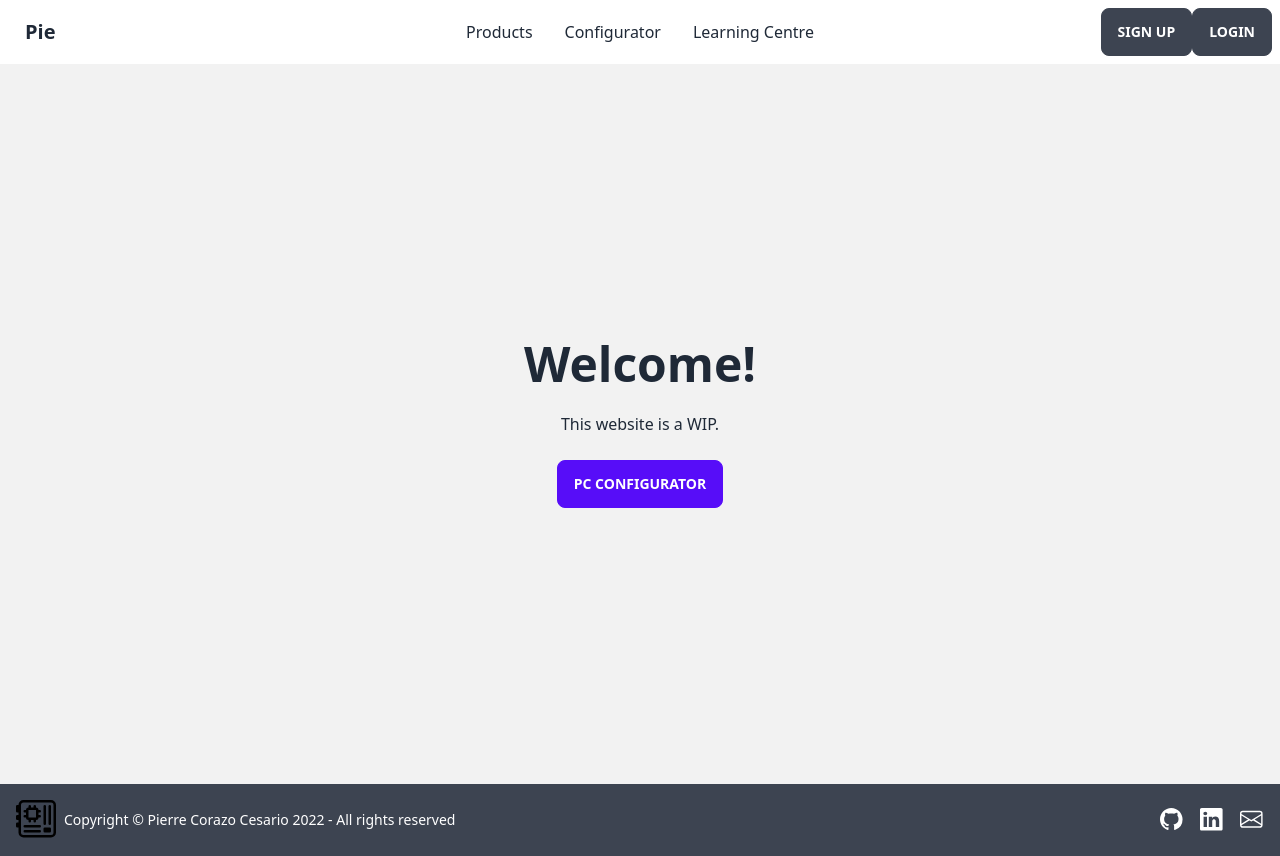
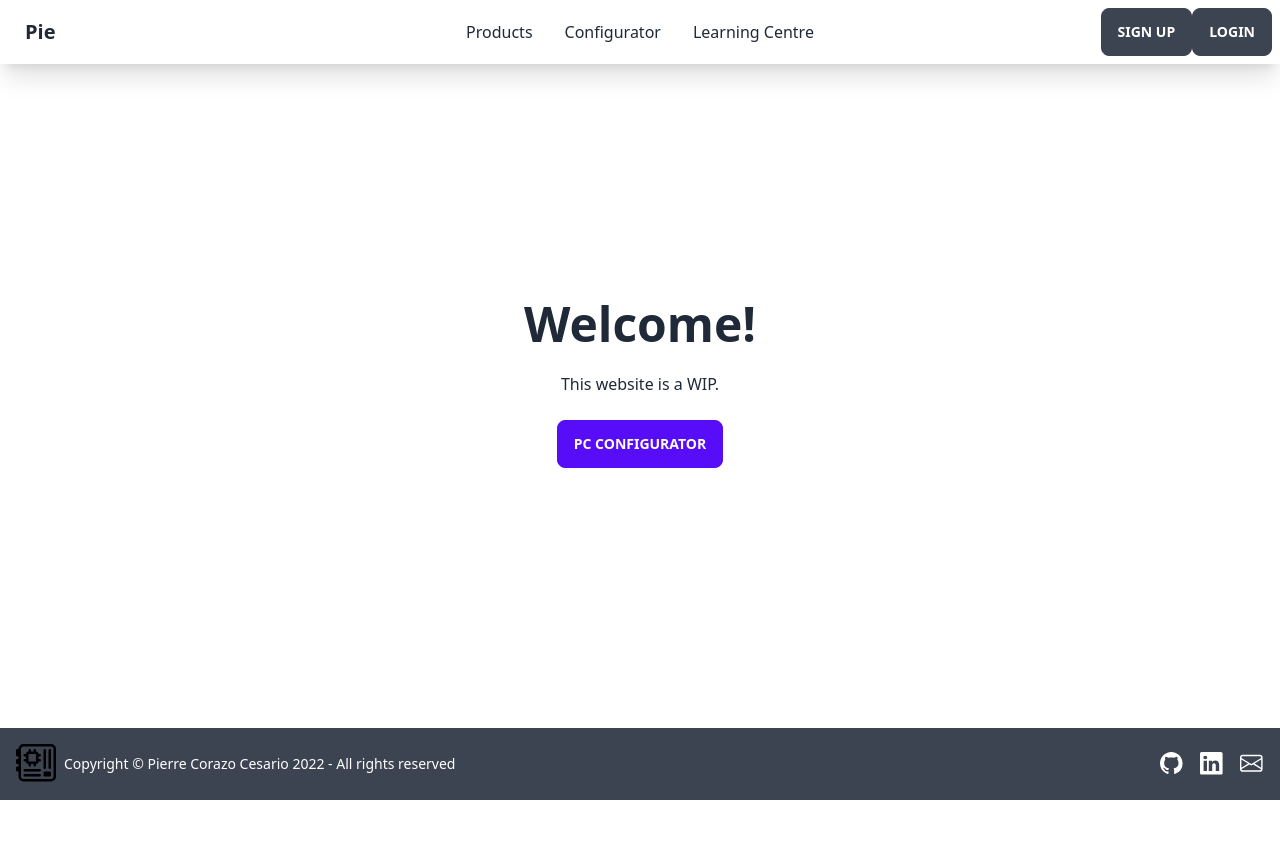
Before and after one commit to PScoriae/pc-price-comparison-site, a SvelteKit app: page / in a window 1280 px wide. After the commit the page ends 800 px from the top, so only its background shows below. Built offline with nearby package versions, Linux system fonts and the light colour scheme.

Commit message:
fix: hero spacing

```diff
--- a/src/routes/+page.svelte
+++ b/src/routes/+page.svelte
@@ -6,8 +6,8 @@
 	<title>Pending Title</title>
 </svelte:head>
 
-<div class="hero bg-base-200">
-	<div class="hero-content min-h-[90vh] text-center">
+<div class="hero">
+	<div class="hero-content min-h-[80vh] text-center">
 		<div class="max-w-md">
 			<h1 class="text-5xl font-bold">Welcome!</h1>
 			<p class="py-6">This website is a WIP.</p>
```
